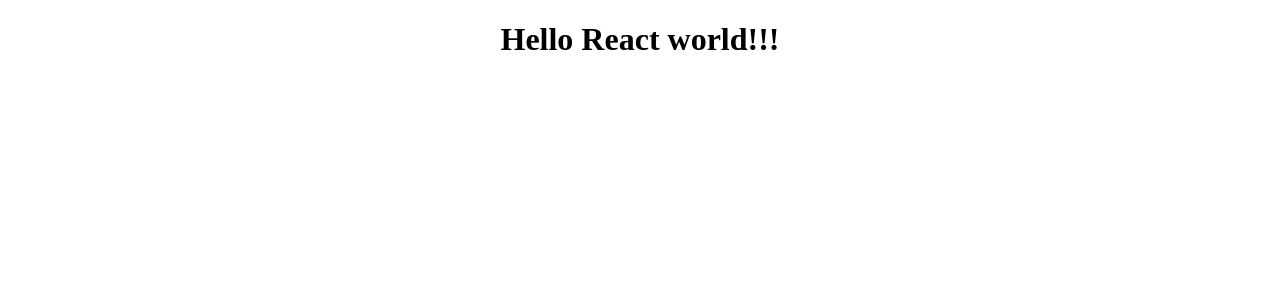
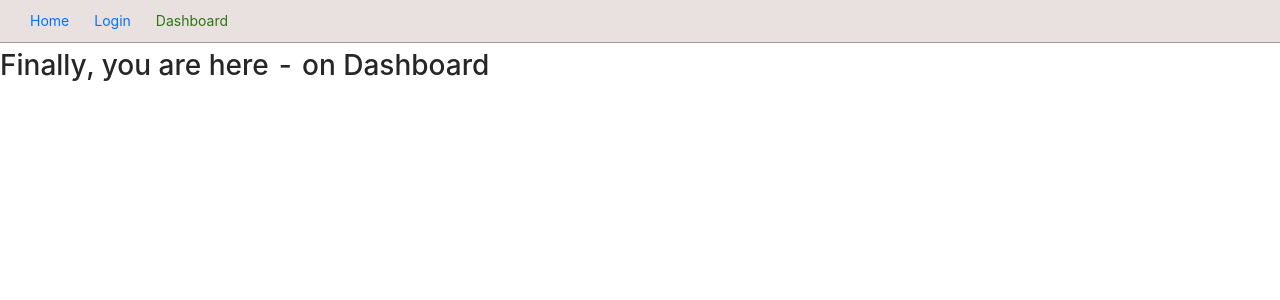
Before and after one commit to mshakhriyorov/task-app, a React (Create React App) app: page /dashboard in a window 1280 px wide. Shown: the top 300 px of the page. Built offline with nearby package versions, Linux system fonts and the light colour scheme.

Commit message:
first day

```diff
--- a/package.json
+++ b/package.json
@@ -6,8 +6,10 @@
     "@testing-library/jest-dom": "^5.11.4",
     "@testing-library/react": "^11.1.0",
     "@testing-library/user-event": "^12.1.10",
+    "antd": "^4.16.13",
     "react": "^17.0.2",
     "react-dom": "^17.0.2",
+    "react-router-dom": "^5.3.0",
     "react-scripts": "4.0.3",
     "web-vitals": "^1.0.1"
   },
--- a/src/App.css
+++ b/src/App.css
@@ -1,38 +1,22 @@
-.App {
-  text-align: center;
+
+
+.header {
+   padding: 10px;
+   background-color: rgb(233, 224, 224);
+   border-bottom: 1px solid #999;
 }
 
-.App-logo {
-  height: 40vmin;
-  pointer-events: none;
+.header a {
+  color:  #0072ff;
+  text-decoration: none;
+  margin-left: 20px;
+  margin-right: 5px;
 }
 
-@media (prefers-reduced-motion: no-preference) {
-  .App-logo {
-    animation: App-logo-spin infinite 20s linear;
-  }
+.header a:hover{
+  color:  #666;
 }
 
-.App-header {
-  background-color: #282c34;
-  min-height: 100vh;
-  display: flex;
-  flex-direction: column;
-  align-items: center;
-  justify-content: center;
-  font-size: calc(10px + 2vmin);
-  color: white;
+.header .active{
+  color:  #2c7613;
 }
-
-.App-link {
-  color: #61dafb;
-}
-
-@keyframes App-logo-spin {
-  from {
-    transform: rotate(0deg);
-  }
-  to {
-    transform: rotate(360deg);
-  }
-}
--- a/src/App.js
+++ b/src/App.js
@@ -1,9 +1,29 @@
 import './App.css';
+import React from 'react';
+import { BrowserRouter, Switch, Route, NavLink } from 'react-router-dom';
+import Home from './Home';
+import Login from './Login';
+import Dashboard from './Dashboard';
+import "antd/dist/antd.css";
+
 
 function App() {
   return (
     <div className="App">
-      <h1>Hello React world!!!</h1>
+      <BrowserRouter>
+        <div className="header">
+          <NavLink exact activeClassName="active"  to="/" >Home</NavLink>
+          <NavLink activeClassName="active"  to="/login" >Login</NavLink>
+          <NavLink activeClassName="active"  to="/dashboard" >Dashboard</NavLink>
+        </div>
+        <div className="content">
+            <Switch>
+              <Route exact path="/" component={Home} />
+              <Route path="/login" component={Login} />
+              <Route path="/dashboard" component={Dashboard} />
+            </Switch>
+        </div>
+      </BrowserRouter>
     </div>
   );
 }
--- /dev/null
+++ b/src/Dashboard.js
@@ -0,0 +1,11 @@
+import React from 'react'
+
+const Dashboard = () => {
+  return (
+    <div>
+      <h1>Finally, you are here - on Dashboard</h1>
+    </div>
+  )
+}
+
+export default Dashboard
--- /dev/null
+++ b/src/Home.js
@@ -0,0 +1,11 @@
+import React from 'react'
+
+const Home = () => {
+  return (
+    <>
+    <h1>Hello welcome home :|</h1>
+    </>
+  )
+}
+
+export default Home;
--- /dev/null
+++ b/src/Login.js
@@ -0,0 +1,11 @@
+import React from 'react'
+
+const Login = () => {
+  return (
+    <div>
+      <h1>Here is the login page</h1>
+    </div>
+  )
+}
+
+export default Login;
```
Also changed, not shown: 2 other files (tests, documents, lock files or other folders).
